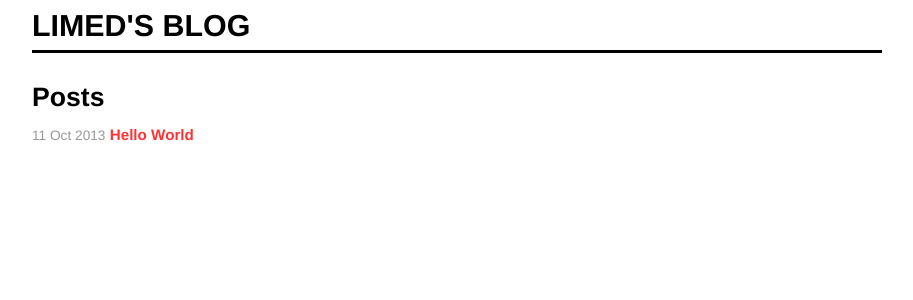
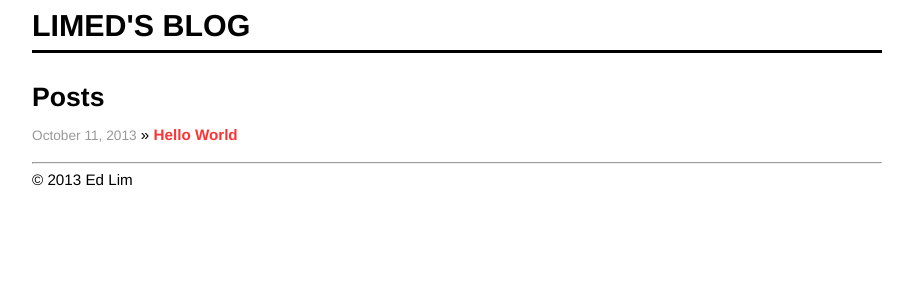
Before and after one commit to limed/limed.github.io, a Jekyll site: the page built from index.html, in a window 1280 px wide. Shown: the top 300 px of the page, without its empty margins (183-1096 px from the left). Built offline with Jekyll 4.4.1, drawn with Linux system fonts in a browser that asks for light colours; Markdown is read by kramdown in place of the engine named in the settings.

Commit message:
tweaking of layout

```diff
--- a/_config.yml
+++ b/_config.yml
@@ -5,6 +5,7 @@ destination: ./_site
 markdown: rdiscount
 pygments: true
 
-name: limed's blog
+name: "limed's blog"
+author: Ed Lim
 twitter: limed
 github: limed
--- a/_layouts/default.html
+++ b/_layouts/default.html
@@ -12,9 +12,13 @@
             <header class="group">
                 <h1 class="logo"><a href="/">{{ site.name }}</a></h1>
             </header>
-        <div id="content">
-            {{ content }}
-        </div>
+            <div id="content">
+                {{ content }}
+            </div>
+            <footer>
+                <hr />
+                <p>&copy; <time>2013</time> {{ site.author }}</p>
+            </footer>
         </div>
   </body>
 </html>
--- a/_layouts/post.html
+++ b/_layouts/post.html
@@ -5,4 +5,5 @@ layout: default
 <div class="post">
 {{ content }}
 </div>
- <a href="/">Back Home</a>
+<br />
+<a href="/">Back Home</a>
--- a/index.html
+++ b/index.html
@@ -8,7 +8,7 @@ title: limed's Blog
   <ul class="posts">
     {% for post in site.posts %}
       <li>
-        <span class="post-date">{{ post.date | date_to_string }}</span> <a href="{{ post.url }}">{{ post.title }}</a>
+        <span class="post-date">{{ post.date | date: "%B %e, %Y"  }}</span> &raquo; <a href="{{ post.url }}">{{ post.title }}</a>
       </li>
     {% endfor %}
   </ul>
```
Also changed, not shown: favicon.ico (added).
